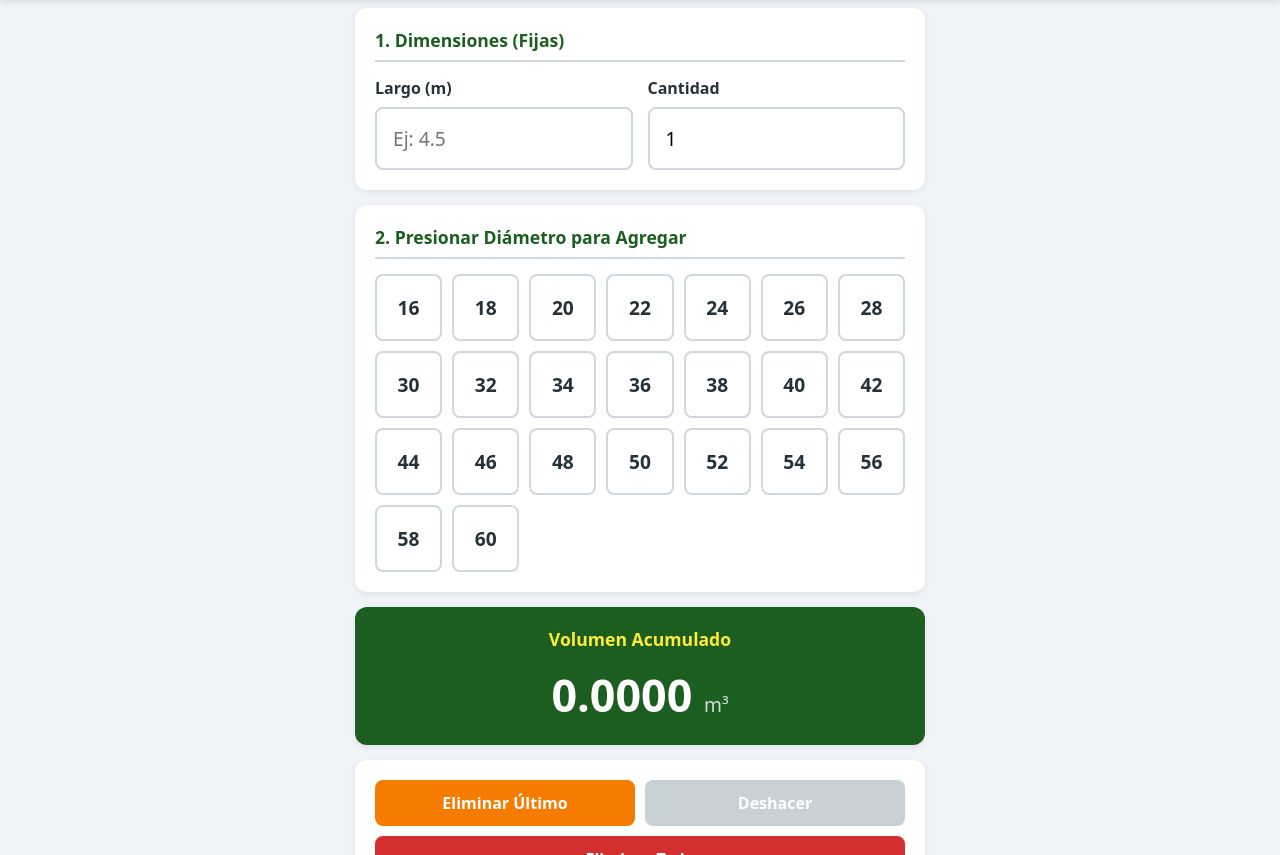
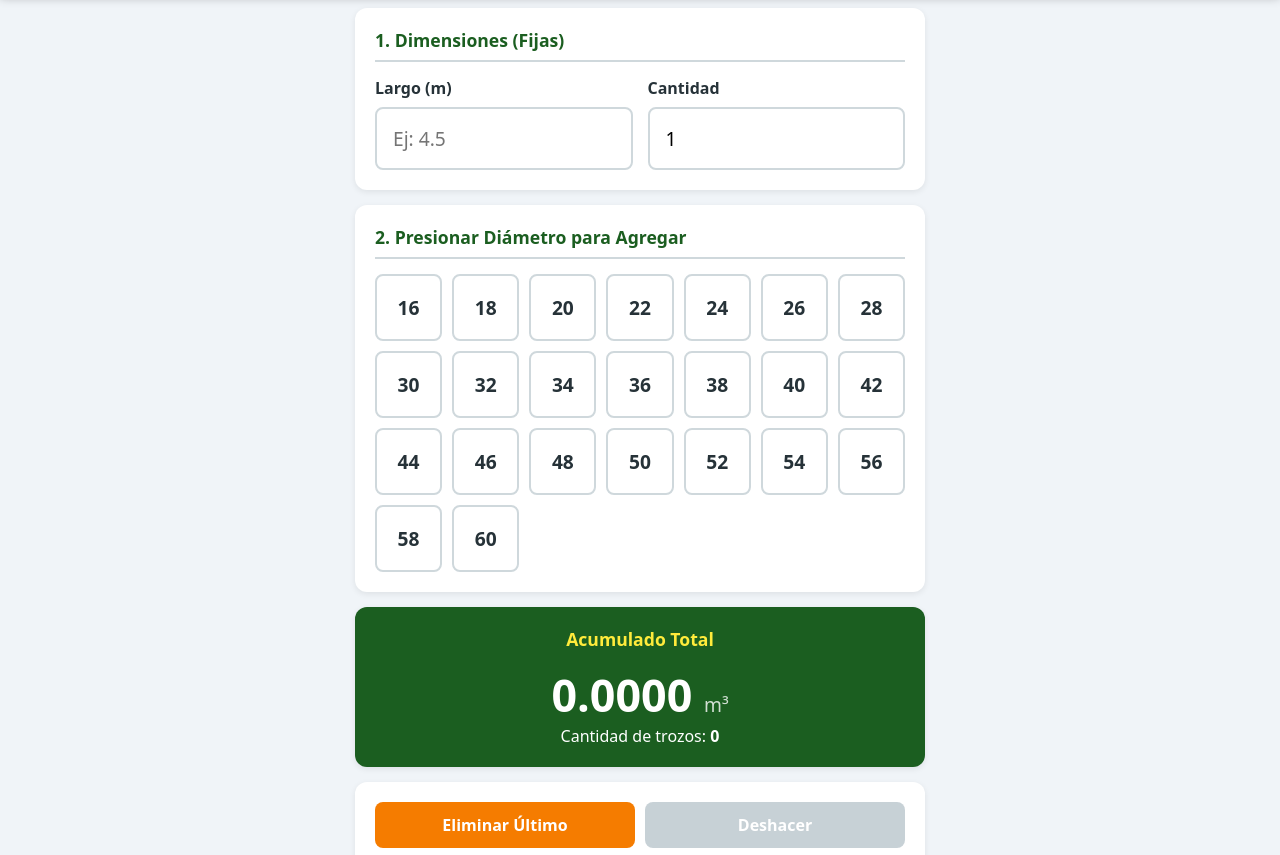
Before and after one commit to crizcar/AplicacionForestal, a plain HTML site: page index.html in a window 1280 px wide. Shown: the part 80-935 px from the top of the page. Drawn offline with Linux system fonts and the light colour scheme.

Commit message:
Update index.html

```diff
--- a/index.html
+++ b/index.html
@@ -34,14 +34,18 @@
             <div id="diameter-grid" class="btn-grid"></div>
         </section>
 
-        <!-- 3. Sección de Cálculo Total -->
+<!-- 3. Sección de Cálculo Total -->
         <section class="card total-section">
-            <h2>Volumen Acumulado</h2>
+            <h2>Acumulado Total</h2>
             <div class="total-display">
                 <strong id="total-volume">0</strong> <span>m³</span>
             </div>
+            <!-- Nuevo contador de trozos -->
+            <div class="total-qty-display">
+                <span>Cantidad de trozos: </span>
+                <strong id="total-qty">0</strong>
+            </div>
         </section>
-
         <!-- 4. Sección de Controles y Registros -->
         <section class="card list-section">
             <div class="action-buttons">
```
